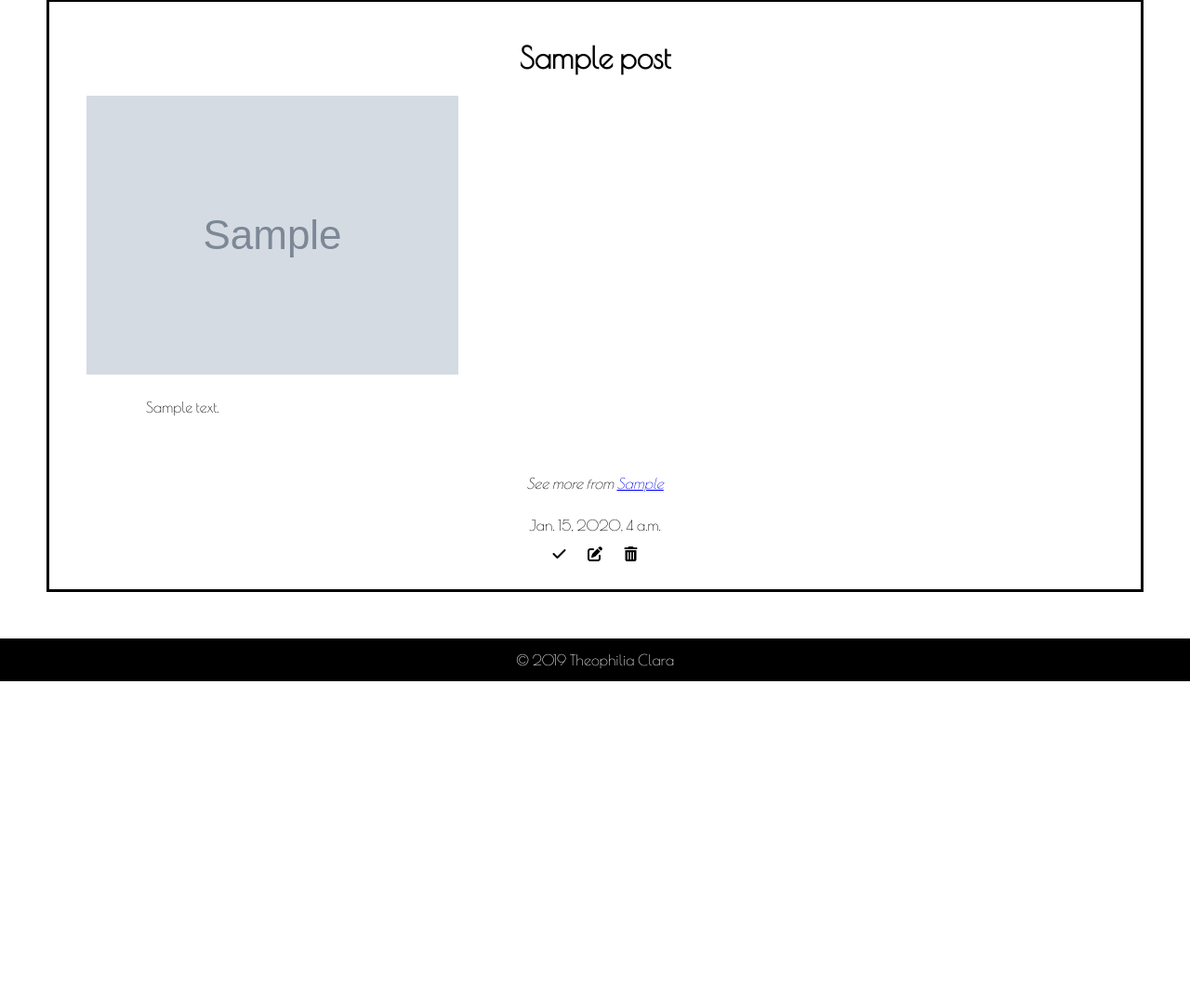
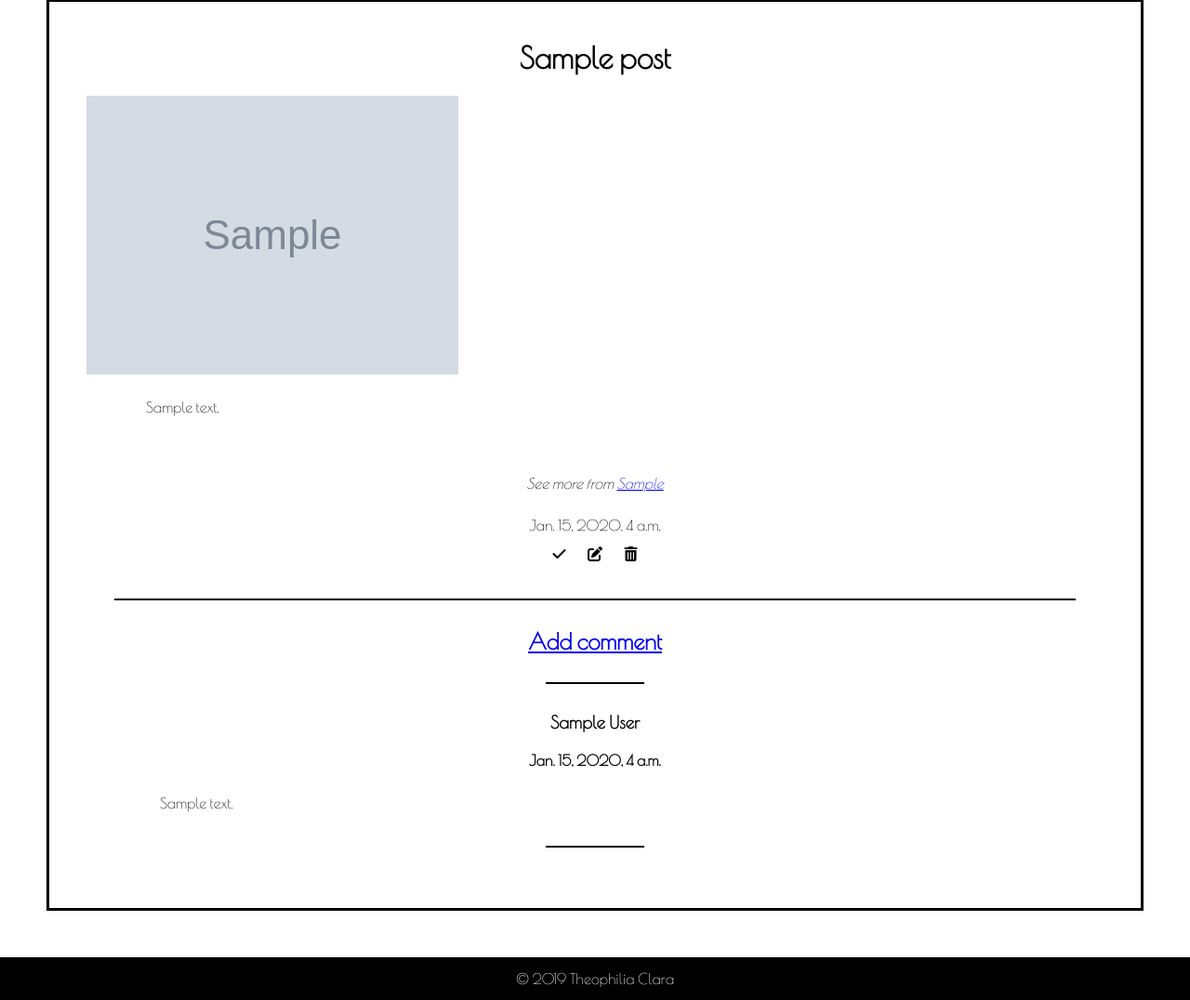
Before and after one commit to thebluelily00/theophiliaclara, a Django app: page /post/1/ in a window 1280 px wide. Shown: the part 297-1373 px from the top of the page at 93% size. Before the commit the page ends 1030 px from the top, so only its background shows below. Run offline with Django 3.2, Linux system fonts and the light colour scheme; a user stored in the database is signed in; tables that the repository leaves empty hold one stand-in row (values such as "Sample post"); grey boxes marked "Sample" are stand-in pictures; some libraries are stand-ins or nearby versions; some web fonts are replaced.

Commit message:
added comments + some more css

```diff
--- a/blog/admin.py
+++ b/blog/admin.py
@@ -1,4 +1,5 @@
 from django.contrib import admin
-from .models import Post
+from .models import Post, Comment
 
 admin.site.register(Post)
+admin.site.register(Comment)
--- a/blog/models.py
+++ b/blog/models.py
@@ -17,3 +17,21 @@ class Post(models.Model):
 
     def __str__(self):
         return self.title
+
+    def approved_comments(self):
+        return self.comments.filter(approved_comment=True)
+
+
+class Comment(models.Model):
+    post = models.ForeignKey('blog.Post', on_delete=models.CASCADE, related_name='comments')
+    author = models.CharField(max_length=200)
+    text = models.TextField()
+    created_date = models.DateTimeField(default=timezone.now)
+    approved_comment = models.BooleanField(default=False)
+
+    def approve(self):
+        self.approved_comment = True
+        self.save()
+
+    def __str__(self):
+        return self.text
--- a/blog/static/css/blog.css
+++ b/blog/static/css/blog.css
@@ -169,7 +169,6 @@ html, body{
   .p{
     margin:50px;
     padding:20px 40px 20px 40px;
-    border:0px solid;
     color:black;
     border:black solid;
   }
@@ -224,7 +223,7 @@ html, body{
     text-align:center;
   }
 
-  #tools a{
+  .tools a{
     display: inline-block;
     padding:5px;
     margin:5px;
@@ -233,7 +232,7 @@ html, body{
     text-align:center;
   }
 
-  #tools{
+  .tools{
     text-align:center;
   }
 
@@ -384,4 +383,28 @@ html, body{
     padding-left:0px;
 
   }
+
+  hr{
+    border: 1.2px solid black;
+    margin:30px;
+  }
+
+  .comment{
+    padding:0px 15px 10px 15px;
+    margin-bottom:5px;
+  }
+
+  .comment a{
+    display:inline-block;
+    color:black;
+    font-decoration:none;
+    text-align: center;
+    margin:auto;
+  }
+
+  .he{
+    margin-left:45%;
+    margin-right:45%;
+    border:1.4px solid black;
+  }
 }
--- a/blog/templates/blog/post_detail.html
+++ b/blog/templates/blog/post_detail.html
@@ -16,7 +16,7 @@
           </div>
         {% endif %}
         {% if user.is_authenticated %}
-        <div id="tools">
+        <div class="tools">
           {% if post.published_date %}
           <a class='fas fa-check'></a>
           {% else %}
@@ -26,6 +26,29 @@
           <a class="fas fa-trash-alt" href="{% url 'post_remove' pk=post.pk %}"></a>
         </div>
         {% endif %}
+        <hr>
+        <h2><a class="btn btn-default" href="{% url 'add_comment_to_post' pk=post.pk %}">Add comment</a></h2>
+        {% for comment in post.comments.all %}
+            {% if user.is_authenticated or comment.approved_comment %}
+            <div class="comment">
+              <hr class="he">
+                <h3><strong>{{ comment.author }}</strong></h3>
+                <h4>{{ comment.created_date }}</h4>
+                <p>{{ comment.text|linebreaks }}</p>
+                    <div class="date">
+                        {% if not comment.approved_comment %}
+                        <div class="tools">
+                          <a href="{% url 'comment_approve' pk=comment.pk %}"><i class="far fa-thumbs-up"></i></a>
+                          <a href="{% url 'comment_remove' pk=comment.pk %}"><i class="far fa-thumbs-down"></i></a>
+                        </div>
+                        {% endif %}
+                    </div>
+              <hr class="he">
+            </div>
+            {% endif %}
+        {% empty %}
+            <p>No comments here yet :(</p>
+        {% endfor %}
     </div>
     <div class="footer">
 
--- a/blog/templates/blog/post_list.html
+++ b/blog/templates/blog/post_list.html
@@ -26,6 +26,7 @@ Home
 <div class="p {{ post.tag }}">
   <h3><a href="{% url 'post_detail' pk=post.pk %}">{{ post.title }}</a></h3>
     <h4>{{ post.published_date }}</h4>
+    <h4>{{ post.approved_comments|length }} comments</h4>
 </div>
 {% endfor %}
 </div>
--- a/blog/templates/registration/login.html
+++ b/blog/templates/registration/login.html
@@ -12,6 +12,7 @@ background: linear-gradient(to right, #A5CC82, #00467F); /* W3C, IE 10+/ Edge, F
     background-cover:cover;
     background-position:center;
     height:100vh;
+    width:100vw;
   }
   body{
     background:;
--- a/blog/urls.py
+++ b/blog/urls.py
@@ -11,4 +11,7 @@ urlpatterns = [
     path('drafts/', views.post_draft_list, name='post_draft_list'),
     path('post/<pk>/publish/', views.post_publish, name='post_publish'),
     path('post/<pk>/remove/', views.post_remove, name='post_remove'),
+    path('post/<int:pk>/comment/', views.add_comment_to_post, name='add_comment_to_post'),
+    path('comment/<int:pk>/approve/', views.comment_approve, name='comment_approve'),
+    path('comment/<int:pk>/remove/', views.comment_remove, name='comment_remove'),
 ]
--- a/blog/views.py
+++ b/blog/views.py
@@ -1,7 +1,7 @@
 from django.shortcuts import render, get_object_or_404, redirect
 from django.utils import timezone
-from .models import Post
-from .forms import PostForm
+from .models import Post, Comment
+from .forms import PostForm, CommentForm
 from django.contrib.auth.decorators import login_required
 
 # Create your views here.
@@ -65,3 +65,29 @@ def post_remove(request, pk):
     post = get_object_or_404(Post, pk=pk)
     post.delete()
     return redirect('post_list')
+
+
+def add_comment_to_post(request, pk):
+    post = get_object_or_404(Post, pk=pk)
+    if request.method == "POST":
+        form = CommentForm(request.POST)
+        if form.is_valid():
+            comment = form.save(commit=False)
+            comment.post = post
+            comment.save()
+            return redirect('post_detail', pk=post.pk)
+    else:
+        form = CommentForm()
+    return render(request, 'blog/add_comment_to_post.html', {'form': form})
+
+@login_required
+def comment_approve(request, pk):
+    comment = get_object_or_404(Comment, pk=pk)
+    comment.approve()
+    return redirect('post_detail', pk=comment.post.pk)
+
+@login_required
+def comment_remove(request, pk):
+    comment = get_object_or_404(Comment, pk=pk)
+    comment.delete()
+    return redirect('post_detail', pk=comment.post.pk)
```
Also changed, not shown: blog/forms.py (+7 -1 lines), blog/templates/blog/add_comment_to_post.html (added, +9 -0 lines), blog/migrations/0003_comment.py (added).
